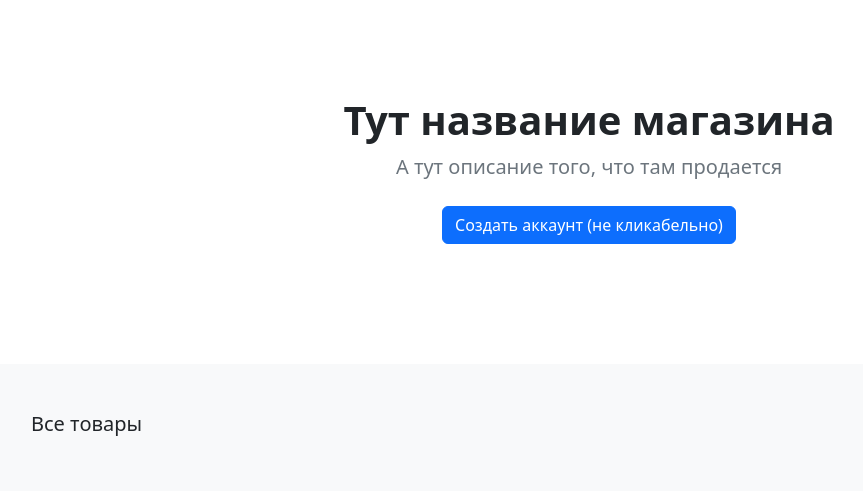
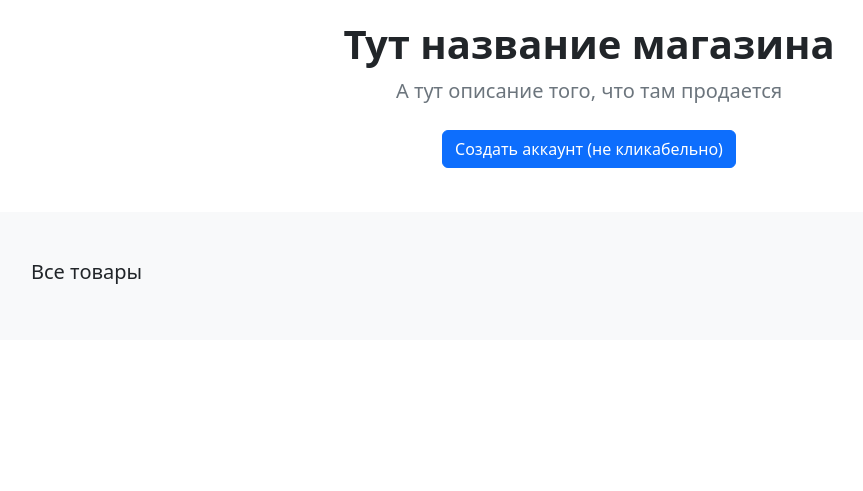
Before and after one commit to VladlenaTA/titov-homework-python, a Django app: page /store/home in a window 1280 px wide. Shown: the part 57-548 px from the top of the page, without its empty margins (51-914 px from the left). Run offline with Django 4.2, Linux system fonts and the light colour scheme; data that the repository does not hold is empty; parts of the project's set-up code (start-up, migrations or seed data) failed here and were passed over.

Commit message:
Точно вроде все

```diff
--- a/templates/store/home.html
+++ b/templates/store/home.html
@@ -6,8 +6,8 @@
 
 <main>
 
-  <section class="py-5 text-center container">
-    <div class="row py-lg-5">
+  <section class="py-3 text-center container">
+    <div class="row py-lg-1">
       <div class="col-lg-6 col-md-8 mx-auto">
         <h1 class="h1 fw-bold">Тут название магазина</h1>
         <p class="lead text-muted">А тут описание того, что там продается</p>
```
